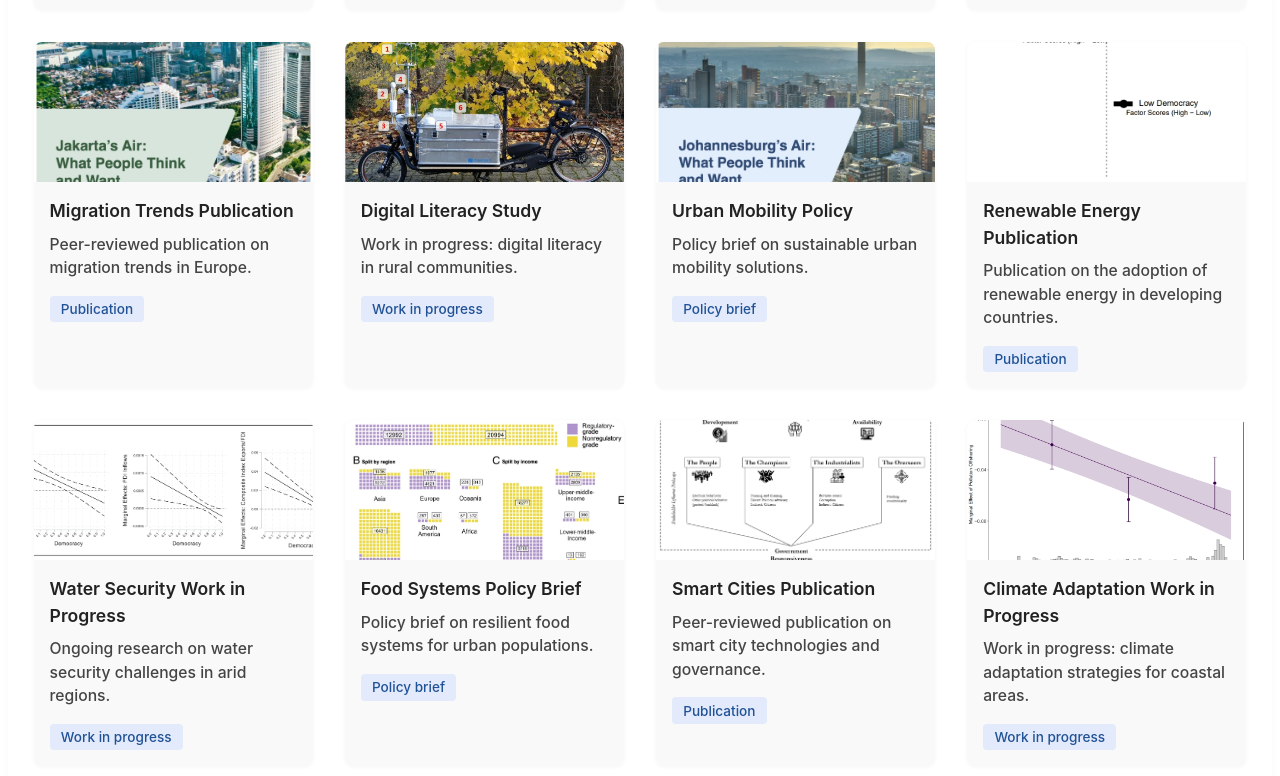
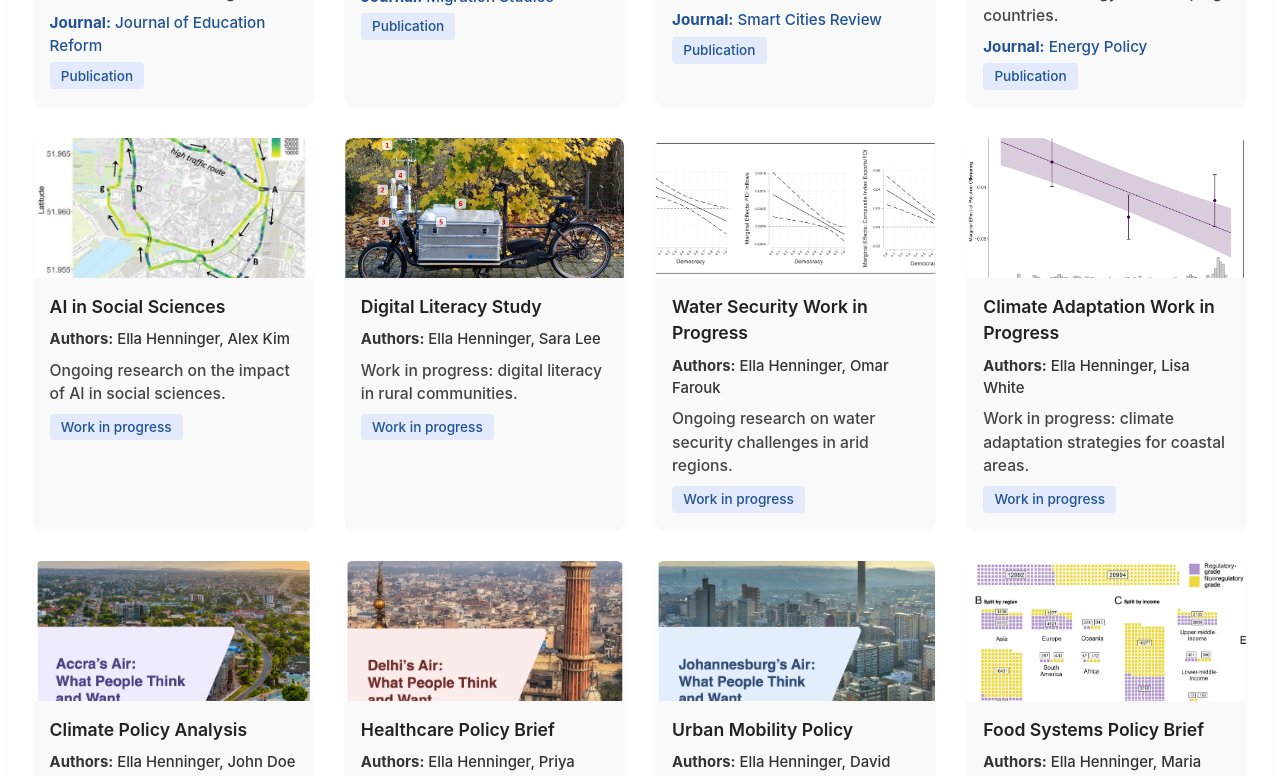
Before and after one commit to ellahenninger/ellahenninger.github.io, a React (Vite) app: page /research in a window 1280 px wide. Shown: the part 680-1456 px from the top of the page. Built offline with nearby package versions, Linux system fonts and the light colour scheme.

Commit message:
Research filtering, about page - Workshops & Conferences

```diff
--- a/src/pages/About.tsx
+++ b/src/pages/About.tsx
@@ -1,7 +1,28 @@
 
 import ellaImg from '../assets/ella-henninger.jpeg';
-import cvPdf from '../assets/CV.pdf';
 import './About.css';
+
+
+const workshops = [
+  {
+    title: 'International Workshop on Environmental Policy',
+    description: 'Presented research on air pollution mitigation strategies and social inequalities.',
+    date: '2025-09-15',
+    location: 'Zurich, Switzerland',
+  },
+  {
+    title: 'Annual Conference on Social Science Methods',
+    description: 'Led a session on quantitative methods for environmental attitudes research.',
+    date: '2024-11-10',
+    location: 'Berlin, Germany',
+  },
+  {
+    title: 'Urban Sustainability Symposium',
+    description: 'Panelist discussing urban mobility and public health policy.',
+    date: '2023-06-22',
+    location: 'Amsterdam, Netherlands',
+  },
+];
 
 export default function About() {
   return (
@@ -47,6 +68,23 @@ export default function About() {
           style={{ borderRadius: '12px', boxShadow: '0 2px 8px rgba(0,0,0,0.08)' }}
         ></iframe>
       </div>
+
+      <section style={{ maxWidth: 700, margin: '0 auto 2.5rem auto', background: '#f8f8f8', borderRadius: 8, padding: '2rem' }}>
+        <h2 style={{ marginTop: 0 }}>Workshops & Conferences</h2>
+        <ul style={{ listStyle: 'none', padding: 0, margin: 0 }}>
+          {workshops.map((w, idx) => (
+            <li key={idx} style={{ marginBottom: '1.5rem', borderBottom: idx < workshops.length - 1 ? '1px solid #e0e0e0' : 'none', paddingBottom: '1rem' }}>
+              <div style={{ fontWeight: 600, fontSize: '1.1rem', color: '#205295' }}>{w.title}</div>
+              <div style={{ color: '#444', margin: '0.3rem 0 0.5rem 0' }}>{w.description}</div>
+              <div style={{ fontSize: '0.97rem', color: '#666' }}>
+                <span>{new Date(w.date).toLocaleDateString(undefined, { year: 'numeric', month: 'short', day: 'numeric' })}</span>
+                {' | '}
+                <span>{w.location}</span>
+              </div>
+            </li>
+          ))}
+        </ul>
+      </section>
     </section>
   );
 }
--- a/src/pages/Home.tsx
+++ b/src/pages/Home.tsx
@@ -3,10 +3,37 @@ import './Home.css';
 export default function Home() {
   return (
     <section className="home">
-      <h1>Welcome to Ella Henninger's Website</h1>
-      <p>
-        Explore research, publications, and teaching activities. Minimal, clean, and focused on academic excellence.
-      </p>
+      <h1>Ella Henninger</h1>
+      <h2>Political Scientist | PhD Candidate at ETH Zurich</h2>
+
+      <div
+        style={{
+          display: 'flex',
+          alignItems: 'stretch',
+          gap: '2.5rem',
+          marginBottom: '2.5rem',
+          flexWrap: 'nowrap',
+        }}
+      >
+        <img
+          src='src/assets/ella-henninger.jpeg'
+          alt="Ella Henninger"
+          style={{
+            maxWidth: '180px',
+            height: '100%',
+            borderRadius: '50%',
+            boxShadow: '0 2px 8px rgba(0,0,0,0.08)',
+            flexShrink: 0,
+            objectFit: 'cover',
+            alignSelf: 'stretch',
+          }}
+        />
+        <div style={{ minWidth: 0, textAlign: 'left', display: 'flex', flexDirection: 'column', justifyContent: 'center' }}>
+          <p style={{ textAlign: 'left' }}>
+            Ella is excited about getting a better understanding of the internal and external drivers of attitudes and behaviours towards the environment and air pollution mitigation, with a specific focus on social and economic inequalities. Deeply interested in exploring those and other relevant topics with cutting-edge quantitative methods.
+          </p>
+        </div>
+      </div>
     </section>
   );
 }
--- a/src/pages/Research.tsx
+++ b/src/pages/Research.tsx
@@ -8,10 +8,36 @@ import './Research.css';
 
 export default function Research() {
   const [selectedTag, setSelectedTag] = useState<ProjectTag | 'All'>('All');
-  const tags: (ProjectTag | 'All')[] = ['All', 'Policy brief', 'Publication', 'Work in progress'];
-  const filteredProjects = selectedTag === 'All'
-    ? projects
-    : projects.filter((project: Project) => project.tags.includes(selectedTag));
+
+  // Custom tab order: Publication, Work in progress, Policy brief
+  const tags: (ProjectTag | 'All')[] = ['All', 'Publication', 'Work in progress', 'Policy brief'];
+
+  // Sort projects by: Publication (date desc), Work in progress (date desc), Policy brief (date desc)
+  function sortProjects(projects: Project[]): Project[] {
+    const tagOrder: Record<ProjectTag, number> = {
+      'Publication': 0,
+      'Work in progress': 1,
+      'Policy brief': 2,
+    };
+    return [...projects].sort((a, b) => {
+      // Sort by tag order first (lowest index first)
+      const aTag = a.tags[0];
+      const bTag = b.tags[0];
+      if (tagOrder[aTag] !== tagOrder[bTag]) {
+        return tagOrder[aTag] - tagOrder[bTag];
+      }
+      // Then by date descending (most recent first)
+      const aDate = a.date ? new Date(a.date).getTime() : 0;
+      const bDate = b.date ? new Date(b.date).getTime() : 0;
+      return bDate - aDate;
+    });
+  }
+
+  const filteredProjects = sortProjects(
+    selectedTag === 'All'
+      ? projects
+      : projects.filter((project: Project) => project.tags.includes(selectedTag))
+  );
 
   return (
     <section className="research">
@@ -43,7 +69,17 @@ export default function Research() {
             <img src={project.thumbnail} alt={project.title} className="article-thumb" />
             <div className="article-info">
               <h2>{project.title}</h2>
-              <p style={{color: '#444', fontSize: '0.98rem', margin: '0.5rem 0 1rem 0'}}>{project.description}</p>
+              {project.authors && (
+                <div style={{ fontSize: '0.93rem', color: '#333', margin: '0.2rem 0 0.5rem 0' }}>
+                  <strong>Authors:</strong> {project.authors}
+                </div>
+              )}
+              <p style={{color: '#444', fontSize: '0.98rem', margin: '0 0 0.5rem 0'}}>{project.description}</p>
+              {project.journal && (
+                <div style={{ fontSize: '0.95rem', color: '#205295', marginBottom: '0.3rem' }}>
+                  <strong>Journal:</strong> {project.journal}
+                </div>
+              )}
               <div className="tags">
                 {project.tags.map(tag => (
                   <span className="tag" key={tag}>{tag}</span>
--- a/src/pages/articles/ArticlePage.tsx
+++ b/src/pages/articles/ArticlePage.tsx
@@ -1,5 +1,34 @@
 import { useParams } from 'react-router-dom';
 import { projects } from '../projectsData';
+import thumbAccra from '../../assets/Thumbnails/thumbnail_accra.jpeg';
+import thumbStrongDemand from '../../assets/Thumbnails/thumbnail_strong demand.png';
+import thumbBeyondHaze from '../../assets/Thumbnails/thumbnail_beyond the haze.jpeg';
+import thumbDelhi from '../../assets/Thumbnails/thumbnail_delhi.jpeg';
+import thumbShiftingPollution from '../../assets/Thumbnails/thumbnail_shifting pollution.jpeg';
+import thumbMapMunster from '../../assets/Thumbnails/thumbnail_map münster.jpeg';
+import thumbJakarta from '../../assets/Thumbnails/thumbnail_jakarta.jpeg';
+import thumbQualPaper from '../../assets/Thumbnails/thumbnail_qual paper.png';
+import thumbJoburg from '../../assets/Thumbnails/thumbnail_joburg.jpeg';
+import thumbPollutionHavens1 from '../../assets/Thumbnails/thumbnail_pollution havens1.jpeg';
+import thumbBikeMunster from '../../assets/Thumbnails/thumbnail_bike münster.jpeg';
+import thumbPollutionHavens2 from '../../assets/Thumbnails/thumbnail_pollution havens2.jpeg';
+import thumbPersistentInequalities from '../../assets/Thumbnails/thumbnail_persistent inequalities.jpeg';
+
+const thumbnails: Record<string, string> = {
+  'src/assets/Thumbnails/thumbnail_accra.jpeg': thumbAccra,
+  'src/assets/Thumbnails/thumbnail_strong demand.png': thumbStrongDemand,
+  'src/assets/Thumbnails/thumbnail_beyond the haze.jpeg': thumbBeyondHaze,
+  'src/assets/Thumbnails/thumbnail_delhi.jpeg': thumbDelhi,
+  'src/assets/Thumbnails/thumbnail_shifting pollution.jpeg': thumbShiftingPollution,
+  'src/assets/Thumbnails/thumbnail_map münster.jpeg': thumbMapMunster,
+  'src/assets/Thumbnails/thumbnail_jakarta.jpeg': thumbJakarta,
+  'src/assets/Thumbnails/thumbnail_qual paper.png': thumbQualPaper,
+  'src/assets/Thumbnails/thumbnail_joburg.jpeg': thumbJoburg,
+  'src/assets/Thumbnails/thumbnail_pollution havens1.jpeg': thumbPollutionHavens1,
+  'src/assets/Thumbnails/thumbnail_bike münster.jpeg': thumbBikeMunster,
+  'src/assets/Thumbnails/thumbnail_pollution havens2.jpeg': thumbPollutionHavens2,
+  'src/assets/Thumbnails/thumbnail_persistent inequalities.jpeg': thumbPersistentInequalities,
+};
 import './ArticlePage.css';
 
 export default function ArticlePage() {
@@ -11,15 +40,23 @@ export default function ArticlePage() {
     return <div style={{ padding: '2rem' }}>Article not found.</div>;
   }
 
-  // Placeholder authors, but use real abstract and image from project data
-  const authors = 'Author One, Author Two';
-  const images = [project.thumbnail];
+  // Use real authors, journal, date from project data
+  const authors = project.authors || 'Unknown';
+  const journal = project.journal;
+  const date = project.date;
+  const images = [thumbnails[project.thumbnail]];
 
   return (
     <div className="article-page">
       <h1>{project.title}</h1>
       <div className="article-meta">
-        <strong>Authors:</strong> {authors}
+        <div><strong>Authors:</strong> {authors}</div>
+        {journal && (
+          <div><strong>Journal:</strong> {journal}</div>
+        )}
+        {date && (
+          <div><strong>Date:</strong> {new Date(date).toLocaleDateString(undefined, { year: 'numeric', month: 'short', day: 'numeric' })}</div>
+        )}
       </div>
       <div className="article-abstract">
         <strong>Abstract:</strong>
--- a/src/pages/projectsData.ts
+++ b/src/pages/projectsData.ts
@@ -8,7 +8,11 @@ export interface Project {
   thumbnail: string;
   tags: ProjectTag[];
   link: string;
+  journal?: string;
+  authors?: string;
+  date?: string; // ISO format (YYYY-MM-DD)
 }
+
 
 export const projects: Project[] = [
   {
@@ -19,6 +23,9 @@ export const projects: Project[] = [
     thumbnail: 'src/assets/Thumbnails/thumbnail_accra.jpeg',
     tags: ['Policy brief'],
     link: '/research/climate-policy',
+    journal: undefined,
+    authors: 'Ella Henninger, John Doe',
+    date: '2025-10-01',
   },
   {
     id: '2',
@@ -28,6 +35,9 @@ export const projects: Project[] = [
     thumbnail: 'src/assets/Thumbnails/thumbnail_beyond the haze.jpeg',
     tags: ['Publication'],
     link: '/research/education-reform',
+    journal: 'Journal of Education Reform',
+    authors: 'Ella Henninger, Jane Smith',
+    date: '2024-06-15',
   },
   {
     id: '3',
@@ -37,6 +47,9 @@ export const projects: Project[] = [
     thumbnail: 'src/assets/Thumbnails/thumbnail_bike münster.jpeg',
     tags: ['Work in progress'],
     link: '/research/ai-social',
+    journal: undefined,
+    authors: 'Ella Henninger, Alex Kim',
+    date: '2025-11-01',
   },
   {
     id: '4',
@@ -46,6 +59,9 @@ export const projects: Project[] = [
     thumbnail: 'src/assets/Thumbnails/thumbnail_delhi.jpeg',
     tags: ['Policy brief'],
     link: '/research/healthcare-policy',
+    journal: undefined,
+    authors: 'Ella Henninger, Priya Patel',
+    date: '2025-09-01',
   },
   {
     id: '5',
@@ -55,6 +71,9 @@ export const projects: Project[] = [
     thumbnail: 'src/assets/Thumbnails/thumbnail_jakarta.jpeg',
     tags: ['Publication'],
     link: '/research/migration-trends',
+    journal: 'Migration Studies',
+    authors: 'Ella Henninger, Marco Rossi',
+    date: '2023-12-10',
   },
   {
     id: '6',
@@ -64,6 +83,9 @@ export const projects: Project[] = [
     thumbnail: 'src/assets/Thumbnails/thumbnail_map münster.jpeg',
     tags: ['Work in progress'],
     link: '/research/digital-literacy',
+    journal: undefined,
+    authors: 'Ella Henninger, Sara Lee',
+    date: '2025-08-01',
   },
   {
     id: '7',
@@ -73,6 +95,9 @@ export const projects: Project[] = [
     thumbnail: 'src/assets/Thumbnails/thumbnail_joburg.jpeg',
     tags: ['Policy brief'],
     link: '/research/urban-mobility',
+    journal: undefined,
+    authors: 'Ella Henninger, David Green',
+    date: '2025-07-01',
   },
   {
     id: '8',
@@ -82,6 +107,9 @@ export const projects: Project[] = [
     thumbnail: 'src/assets/Thumbnails/thumbnail_pollution havens1.jpeg',
     tags: ['Publication'],
     link: '/research/renewable-energy',
+    journal: 'Energy Policy',
+    authors: 'Ella Henninger, Fatima Noor',
+    date: '2022-11-20',
   },
   {
     id: '9',
@@ -91,6 +119,9 @@ export const projects: Project[] = [
     thumbnail: 'src/assets/Thumbnails/thumbnail_pollution havens2.jpeg',
     tags: ['Work in progress'],
     link: '/research/water-security',
+    journal: undefined,
+    authors: 'Ella Henninger, Omar Farouk',
+    date: '2025-06-01',
   },
   {
     id: '10',
@@ -100,6 +131,9 @@ export const projects: Project[] = [
     thumbnail: 'src/assets/Thumbnails/thumbnail_persistent inequalities.jpeg',
     tags: ['Policy brief'],
     link: '/research/food-systems',
+    journal: undefined,
+    authors: 'Ella Henninger, Maria Lopez',
+    date: '2025-05-01',
   },
   {
     id: '11',
@@ -109,6 +143,9 @@ export const projects: Project[] = [
     thumbnail: 'src/assets/Thumbnails/thumbnail_qual paper.png',
     tags: ['Publication'],
     link: '/research/smart-cities',
+    journal: 'Smart Cities Review',
+    authors: 'Ella Henninger, Tom Brown',
+    date: '2023-03-15',
   },
   {
     id: '12',
@@ -118,6 +155,9 @@ export const projects: Project[] = [
     thumbnail: 'src/assets/Thumbnails/thumbnail_shifting pollution.jpeg',
     tags: ['Work in progress'],
     link: '/research/climate-adaptation',
+    journal: undefined,
+    authors: 'Ella Henninger, Lisa White',
+    date: '2025-04-01',
   },
   {
     id: '13',
@@ -127,5 +167,8 @@ export const projects: Project[] = [
     thumbnail: 'src/assets/Thumbnails/thumbnail_strong demand.png',
     tags: ['Policy brief'],
     link: '/research/public-health',
+    journal: undefined,
+    authors: 'Ella Henninger, Chen Wang',
+    date: '2025-03-01',
   }
 ];
```
Also changed, not shown: src/components/Footer.tsx (+7 -4 lines), src/pages/articles/ArticlePage.css (+14 -2 lines).
